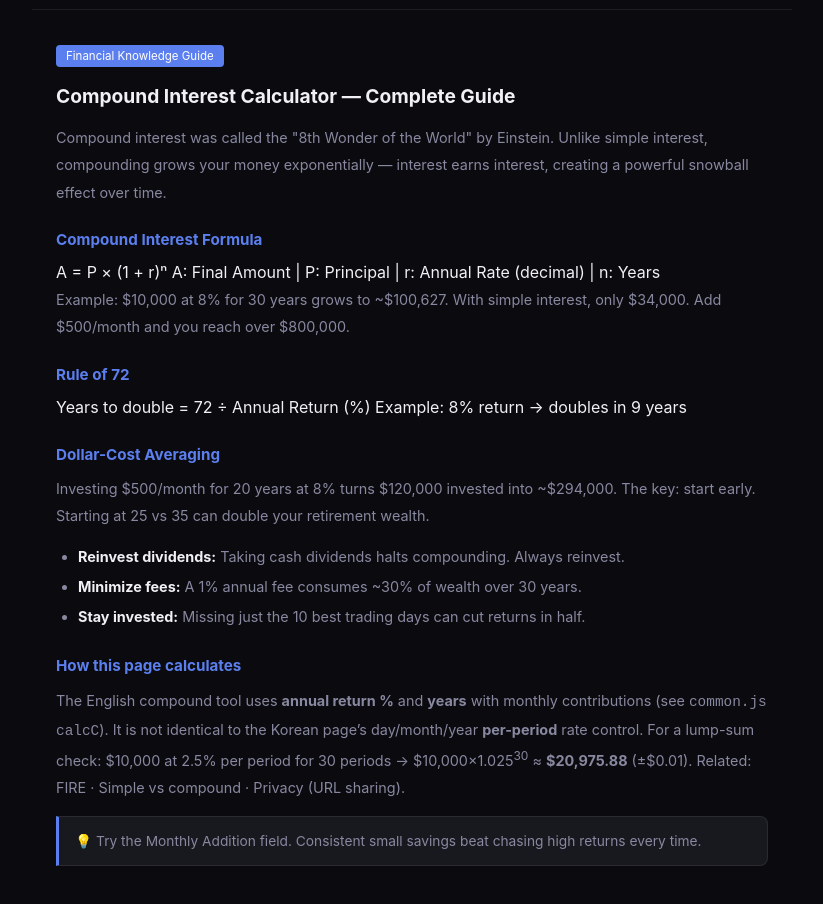
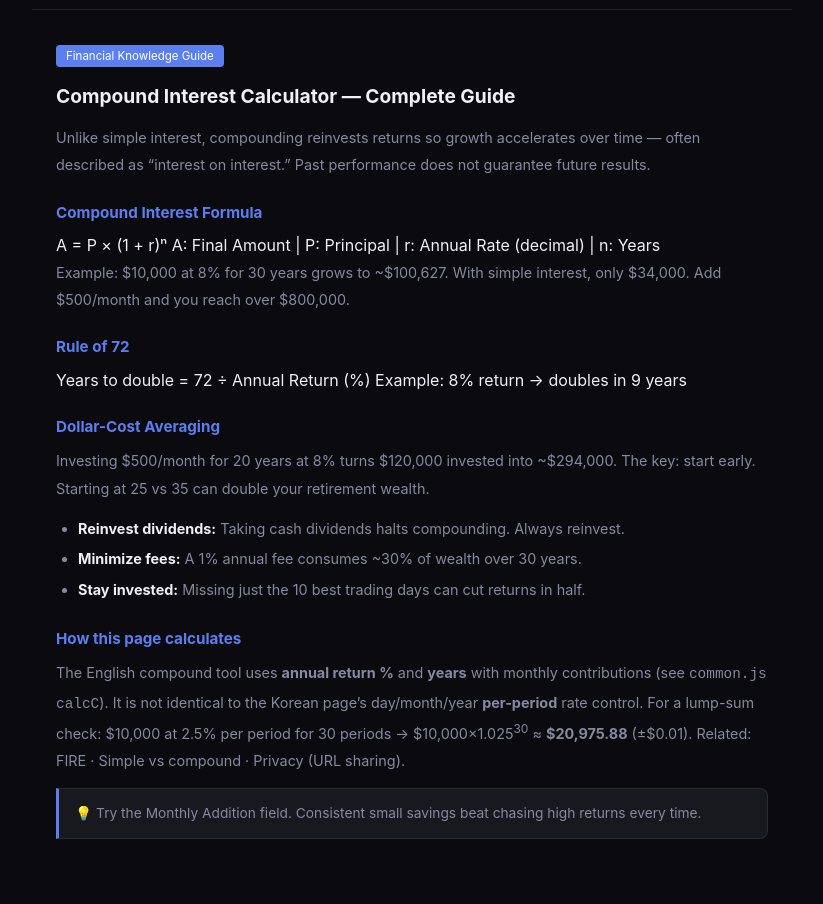
Before and after one commit to younglinam0222-rgb/calqio, a plain HTML site: page en/compound.html in a window 1280 px wide. Shown: the part 940-1844 px from the top of the page, without its empty margins (228-1051 px from the left). Drawn offline with Linux system fonts and the light colour scheme.

Commit message:
content: remove unverified Einstein attribution on EN compound guide
Co-authored-by: Cursor <cursoragent@cursor.com>

```diff
--- a/en/compound.html
+++ b/en/compound.html
@@ -107,7 +107,7 @@
 </div>
 <section class="guide"><span class="gtag">Financial Knowledge Guide</span>
 <h2>Compound Interest Calculator — Complete Guide</h2>
-<p>Compound interest was called the "8th Wonder of the World" by Einstein. Unlike simple interest, compounding grows your money exponentially — interest earns interest, creating a powerful snowball effect over time.</p>
+<p>Unlike simple interest, compounding reinvests returns so growth accelerates over time — often described as “interest on interest.” Past performance does not guarantee future results.</p>
 <h3>Compound Interest Formula</h3>
 <div class="fml">A = P × (1 + r)ⁿ
 A: Final Amount | P: Principal | r: Annual Rate (decimal) | n: Years</div>
```
